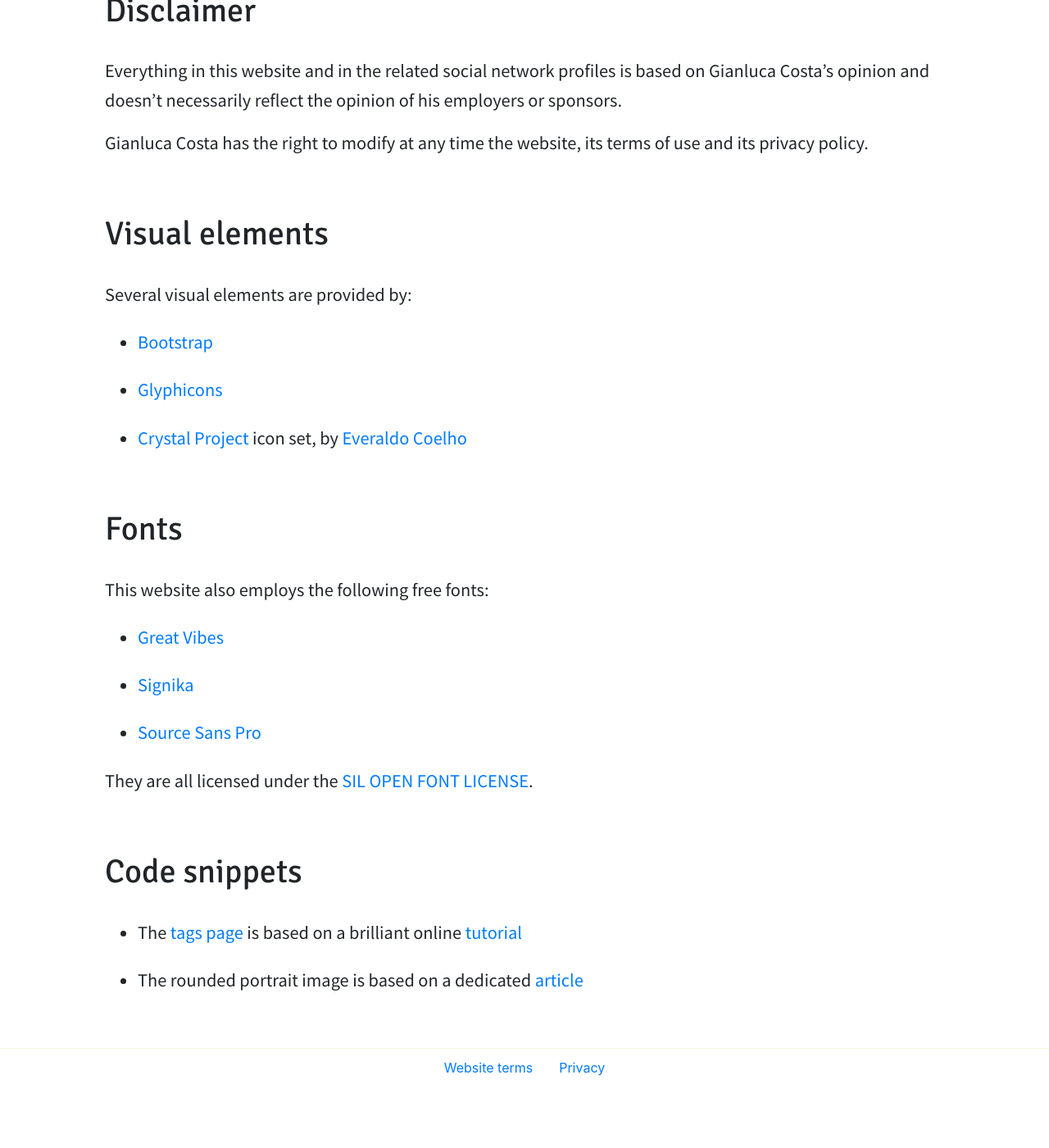
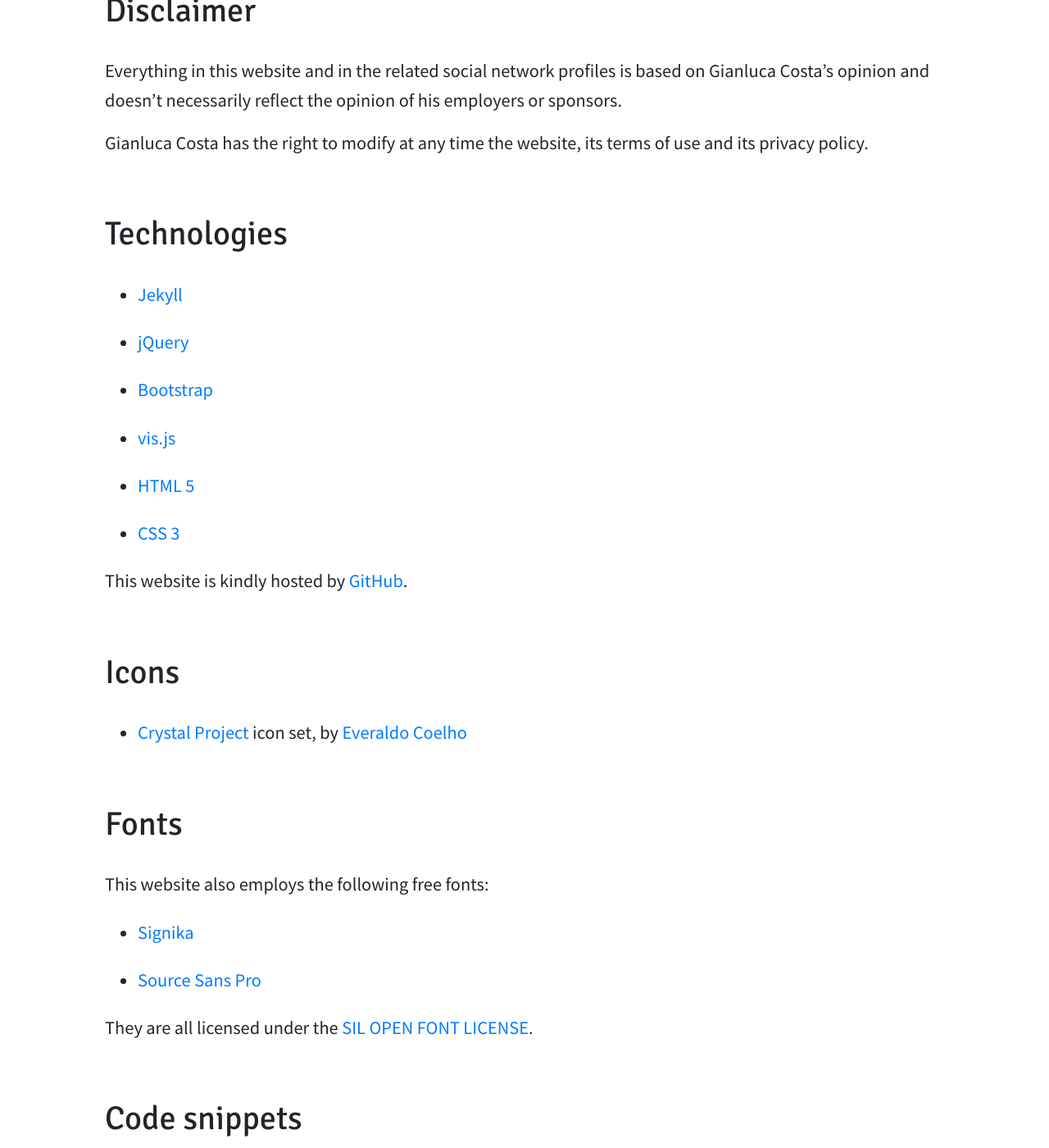
Before and after one commit to giancosta86/giancosta86.github.io, a Jekyll site: the page built from terms.md, in a window 1280 px wide and 1400 px high, scrolled down 542 px. Shown: the whole window at 82% size. Built offline with Jekyll 4.4.1, drawn with Linux system fonts in a browser that asks for light colours; before the commit the page ends 1868 px from its top, so only the background shows below that.

Commit message:
Update the Terms of use

```diff
--- a/terms.md
+++ b/terms.md
@@ -20,13 +20,25 @@
 
 
 
-## Visual elements
+## Technologies
 
-Several visual elements are provided by:
+
+* [Jekyll](https://jekyllrb.com/)
+
+* [jQuery](https://jquery.com/)
 
 * [Bootstrap](http://getbootstrap.com)
 
-* [Glyphicons](http://glyphicons.com/)
+* [vis.js](http://visjs.org/)
+
+* [HTML 5](https://developer.mozilla.org/en-US/docs/Web/Guide/HTML/HTML5)
+
+* [CSS 3](https://developer.mozilla.org/en-US/docs/Web/CSS/CSS3)
+
+This website is kindly hosted by [GitHub](https://github.com/).
+
+
+## Icons
 
 * [Crystal Project](https://www.iconfinder.com/iconsets/crystalproject) icon set, by [Everaldo Coelho](http://www.everaldo.com/)
 
@@ -36,7 +48,6 @@
 
 This website also employs the following free fonts:
 
-* [Great Vibes](https://www.fontsquirrel.com/fonts/great-vibes)
 * [Signika](http://www.fontsquirrel.com/fonts/signika)
 * [Source Sans Pro](http://www.fontsquirrel.com/fonts/source-sans-pro)
 
@@ -46,6 +57,6 @@
 
 ## Code snippets
 
-* The [tags page]({{ site.baseurl }}/tags) is based on a brilliant online [tutorial](https://codinfox.github.io/dev/2015/03/06/use-tags-and-categories-in-your-jekyll-based-github-pages/)
+* The [tags page]({{ site.links.blogTags }}) is based on a brilliant online [tutorial](https://codinfox.github.io/dev/2015/03/06/use-tags-and-categories-in-your-jekyll-based-github-pages/)
 
 * The rounded portrait image is based on a dedicated [article](https://ctrlq.org/code/19282-css-round-images)
```
